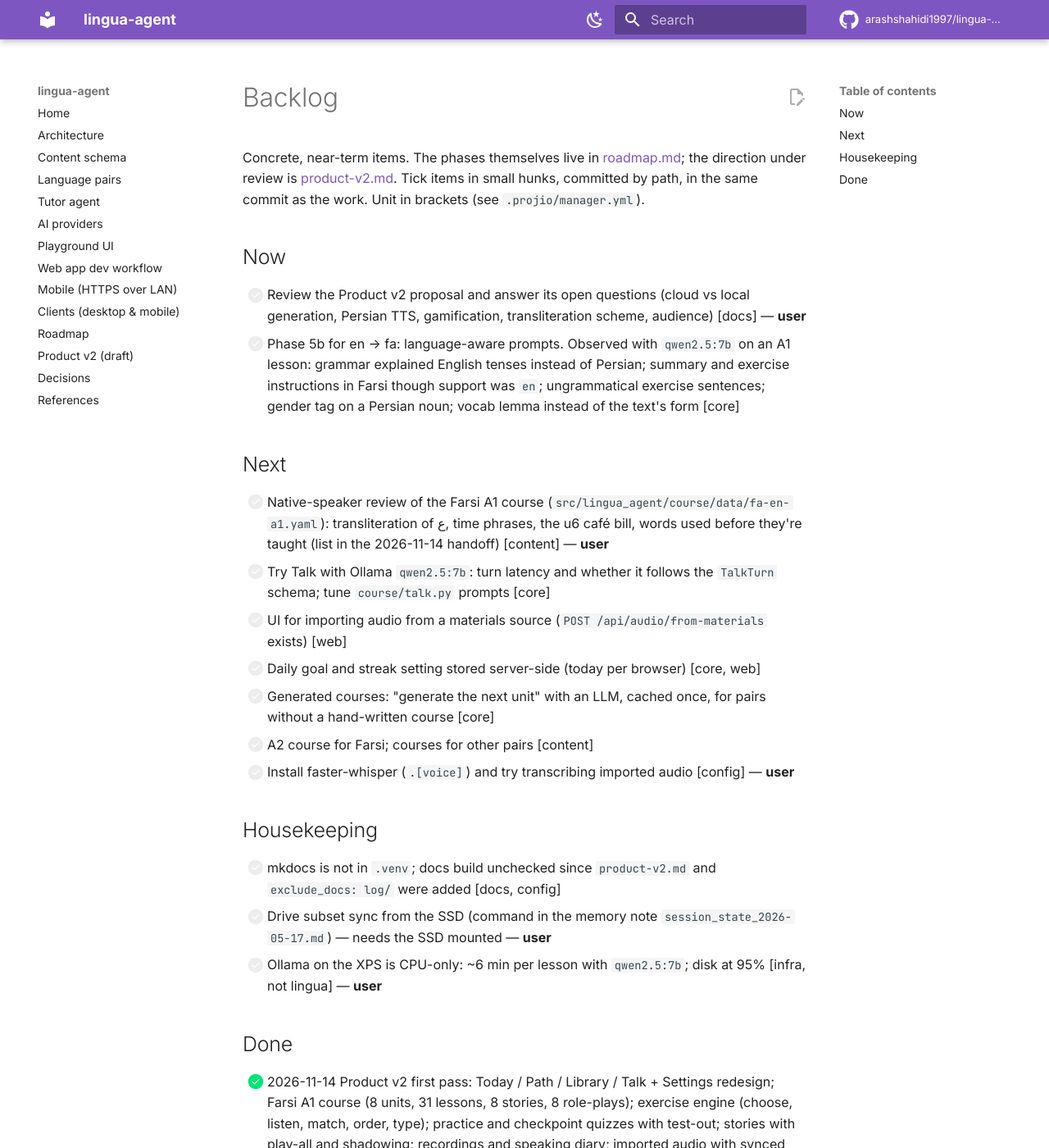
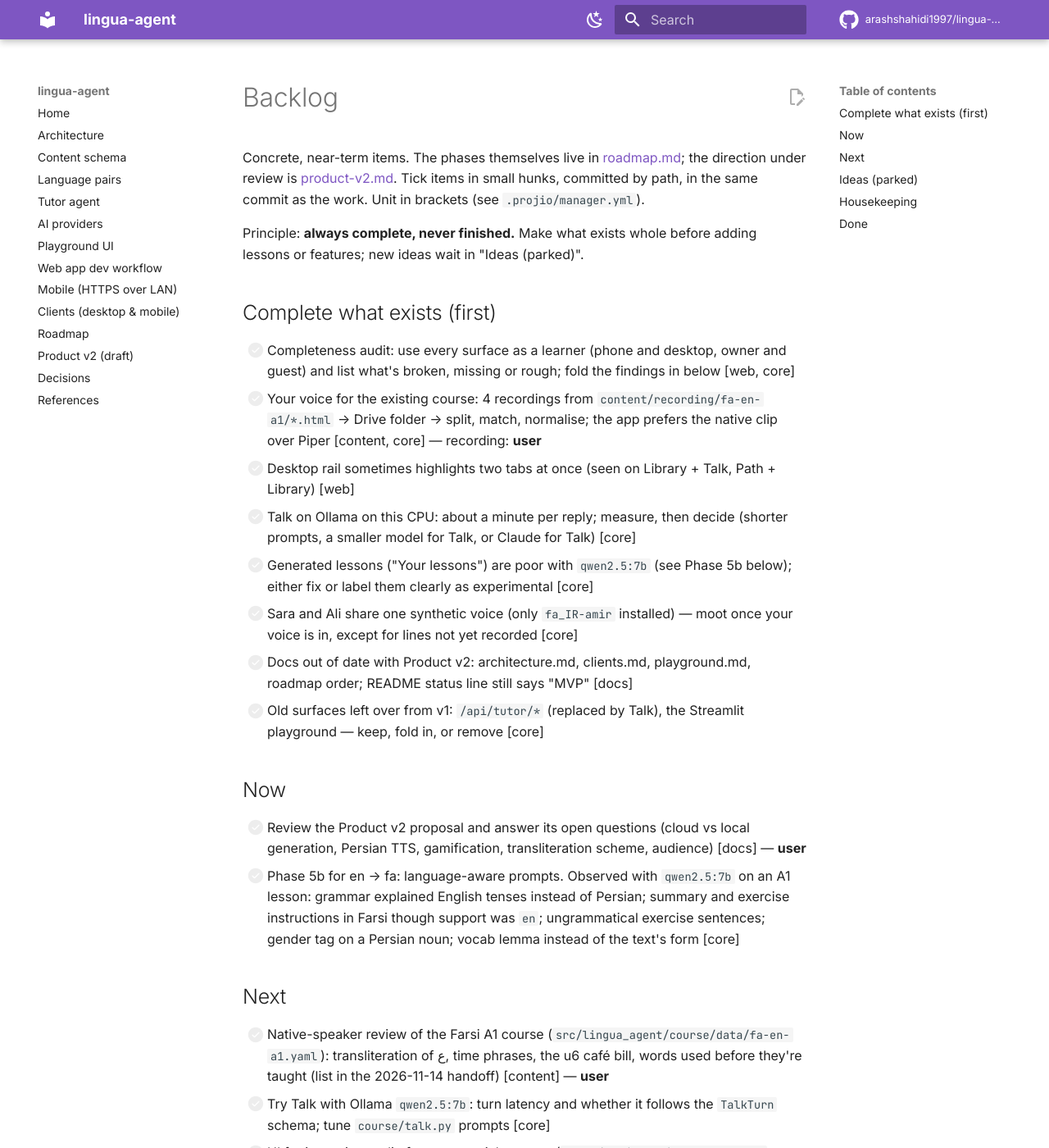
Before and after one commit to arashshahidi1997/lingua-agent, an MkDocs documentation site: the page built from docs/backlog.md, in a window 1280 px wide and 1400 px high. Shown: the whole window at 82% size. Built offline with MkDocs 1.6.1 and Material for MkDocs 9.7.7, drawn with Linux system fonts in a browser that asks for light colours; comment, search, counter and statistics services are not loaded; some of the changed text lies outside the part shown.

Commit message:
backlog: 'complete what exists' first; new ideas parked
Co-Authored-By: Claude Opus 5.5 <noreply@anthropic.com>

```diff
--- a/docs/backlog.md
+++ b/docs/backlog.md
@@ -3,6 +3,20 @@
 Concrete, near-term items. The phases themselves live in [roadmap.md](roadmap.md); the direction under review
 is [product-v2.md](product-v2.md). Tick items in small hunks, committed by path, in the same commit as the
 work. Unit in brackets (see `.projio/manager.yml`).
+
+Principle: **always complete, never finished.** Make what exists whole before adding lessons or features;
+new ideas wait in "Ideas (parked)".
+
+## Complete what exists (first)
+
+- [ ] Completeness audit: use every surface as a learner (phone and desktop, owner and guest) and list what's broken, missing or rough; fold the findings in below [web, core]
+- [ ] Your voice for the existing course: 4 recordings from `content/recording/fa-en-a1/*.html` → Drive folder → split, match, normalise; the app prefers the native clip over Piper [content, core] — recording: **user**
+- [ ] Desktop rail sometimes highlights two tabs at once (seen on Library + Talk, Path + Library) [web]
+- [ ] Talk on Ollama on this CPU: about a minute per reply; measure, then decide (shorter prompts, a smaller model for Talk, or Claude for Talk) [core]
+- [ ] Generated lessons ("Your lessons") are poor with `qwen2.5:7b` (see Phase 5b below); either fix or label them clearly as experimental [core]
+- [ ] Sara and Ali share one synthetic voice (only `fa_IR-amir` installed) — moot once your voice is in, except for lines not yet recorded [core]
+- [ ] Docs out of date with Product v2: architecture.md, clients.md, playground.md, roadmap order; README status line still says "MVP" [docs]
+- [ ] Old surfaces left over from v1: `/api/tutor/*` (replaced by Talk), the Streamlit playground — keep, fold in, or remove [core]
 
 ## Now
 
@@ -19,6 +33,16 @@ work. Unit in brackets (see `.projio/manager.yml`).
 - [ ] A2 course for Farsi; courses for other pairs [content]
 - [ ] Install faster-whisper (`.[voice]`) and try transcribing imported audio [config] — **user**
 
+## Ideas (parked)
+
+Not started on purpose: they wait until what exists is complete.
+
+- Persian look: Isfahan tile palette, a girih band, Solar Hijri date, word of the day in Nastaliq, a line of Hafez or Rumi, Persian digits option (mockup 2026-11-17)
+- Handwriting: trace letters in their four forms, then short words, with stroke checking
+- Clips from films and TV you own, and YouTube embeds with start/end times; synced, corrected subtitles; owner-only for licensed material
+- Book excerpts from your own copies (e.g. the بار هستی audiobook), text and audio in sync
+- Telegram bot for recording your voice item by item
+
 ## Housekeeping
 
 - [ ] mkdocs is not in `.venv`; docs build unchecked since `product-v2.md` and `exclude_docs: log/` were added [docs, config]
```
